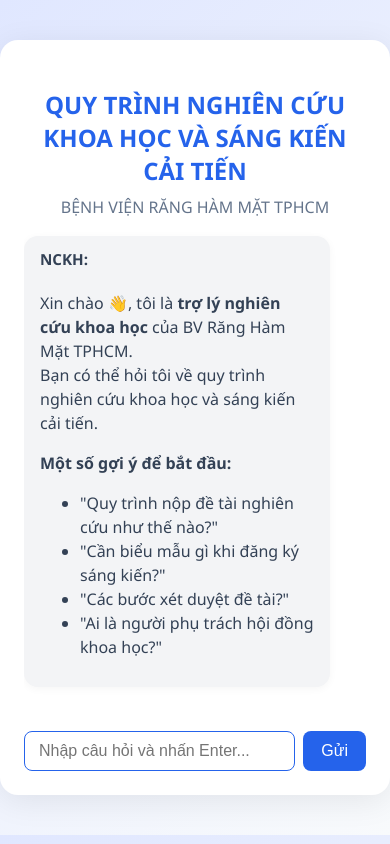
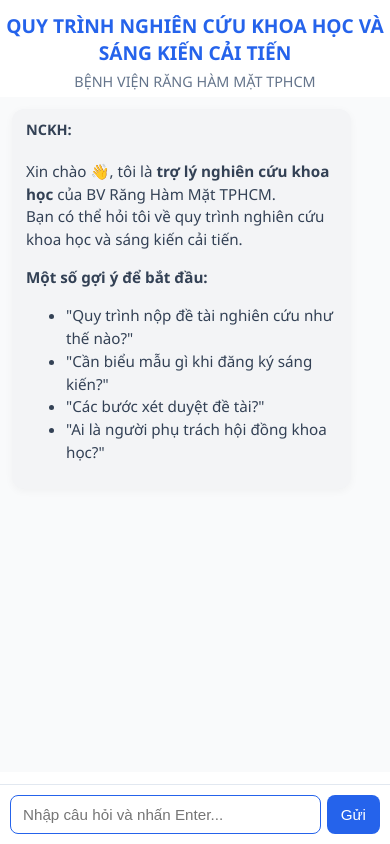
Before and after one commit to nguyenvansy123/chatgptfake, a React (Vite) app: page / in a window 390 px wide. Built offline with nearby package versions, Linux system fonts and the light colour scheme.

Commit message:
update code

```diff
--- a/src/App.jsx
+++ b/src/App.jsx
@@ -1,4 +1,4 @@
-import { useState } from "react";
+import { useState, useRef, useEffect } from "react";
 import "./App.css";
 import ReactMarkdown from "react-markdown";
 
@@ -21,7 +21,33 @@
   ]);
   const [isTyping, setIsTyping] = useState(false);
 
-  // Hàm chat (dùng Responses API + File Search)
+  const chatHistoryRef = useRef(null);
+
+  useEffect(() => {
+    if (chatHistoryRef.current) {
+      chatHistoryRef.current.scrollTop = chatHistoryRef.current.scrollHeight;
+    }
+  }, [chats, isTyping]);
+
+  // Hàm typing từng ký tự
+  const typeReply = (text, msgs) => {
+    let index = 0;
+    const newMsg = { role: "assistant", content: "" };
+    msgs.push(newMsg);
+    setChats([...msgs]);
+
+    const interval = setInterval(() => {
+      if (index < text.length) {
+        newMsg.content += text[index];
+        setChats([...msgs]);
+        index++;
+      } else {
+        clearInterval(interval);
+        setIsTyping(false);
+      }
+    }, 30); // tốc độ hiển thị (ms/char)
+  };
+
   const chat = async (e, message) => {
     e.preventDefault();
     if (!message) return;
@@ -47,22 +73,22 @@
               content:
                 "Bạn là chuyên viên quản lý nghiên cứu khoa học BV Răng Hàm Mặt TPHCM. Trả lời bằng tiếng Việt.",
             },
-             {
+            {
               role: "system",
               content:
-                "nếu người dùng những câu không liên quan thì trả lời bạn có câu hỏi gì về quy trình nghiên cứu khoa học và sáng kiến cải tiến của BV Răng Hàm Mặt TPHCM.",
+                "Nếu người dùng hỏi câu không liên quan thì trả lời: Bạn có câu hỏi gì về quy trình nghiên cứu khoa học và sáng kiến cải tiến của BV Răng Hàm Mặt TPHCM?",
             },
             {
               role: "system",
               content:
-                "Chỉ trả lời dựa trên tài liệu nội bộ của BV Răng Hàm Mặt TPHCM, nếu không có trong tài liệu thì trả lời rằng tôi không thể trả lời câu hỏi này.",
+                "Chỉ trả lời dựa trên tài liệu nội bộ của BV Răng Hàm Mặt TPHCM. Nếu không có trong tài liệu thì trả lời rằng tôi không thể trả lời câu hỏi này.",
             },
             { role: "user", content: message },
           ],
           tools: [
             {
               type: "file_search",
-              vector_store_ids: ["vs_68c2368283788191b4eeabe7c26b40d3"], // thay bằng ID thật
+              vector_store_ids: ["vs_68c2368283788191b4eeabe7c26b40d3"],
             },
           ],
         }),
@@ -80,15 +106,10 @@
         reply = assistantMessage.content[0].text;
       }
 
-      msgs.push({
-        role: "assistant",
-        content: reply,
-      });
-
-      setChats(msgs);
+      // Gọi typing effect thay vì push thẳng
+      typeReply(reply, msgs);
     } catch (err) {
       console.error(err);
-    } finally {
       setIsTyping(false);
     }
   };
@@ -101,7 +122,7 @@
         <span className="subtitle">BỆNH VIỆN RĂNG HÀM MẶT TPHCM</span>
       </h1>
 
-      <section className="chat-history">
+      <section className="chat-history" ref={chatHistoryRef}>
         {chats.map((chat, index) => (
           <div
             key={index}
--- a/src/index.css
+++ b/src/index.css
@@ -135,3 +135,67 @@
 .send-btn:hover {
   background: #1d4ed8;
 }
+
+@media screen and (max-width: 768px) {
+  body {
+    background: #f8fafc;
+  }
+
+  .chat-container {
+    display: flex;
+    flex-direction: column;
+    height: 100vh;
+    margin: 0;
+    padding: 0;
+    max-width: 100%;
+    border-radius: 0;
+    box-shadow: none;
+  }
+
+  .chat-title {
+    font-size: 1.2rem;
+    margin: 12px 0 4px;
+  }
+
+  .subtitle {
+    font-size: 0.9rem;
+    margin-bottom: 8px;
+  }
+
+  .chat-history {
+    flex: 1; /* chiếm toàn bộ khoảng trống còn lại */
+    padding: 12px;
+    margin: 0;
+    overflow-y: auto;
+    background: #f9fafb;
+  }
+
+  .chat-bubble {
+    padding: 10px 14px;
+    font-size: 0.95rem;
+    border-radius: 12px;
+    margin-bottom: 10px;
+    max-width: 85%;
+  }
+
+  .chat-form {
+    display: flex;
+    gap: 6px;
+    padding: 10px;
+    border-top: 1px solid #e2e8f0;
+    background: #fff;
+  }
+
+  .chat-input {
+    flex: 1;
+    padding: 10px 12px;
+    font-size: 0.95rem;
+    border-radius: 8px;
+  }
+
+  .send-btn {
+    padding: 0 14px;
+    font-size: 0.95rem;
+    border-radius: 8px;
+  }
+}
```
